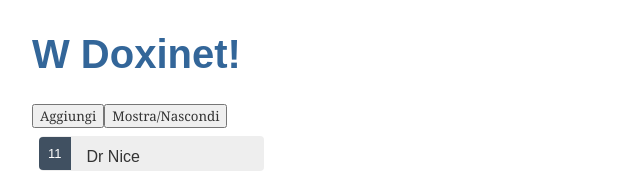
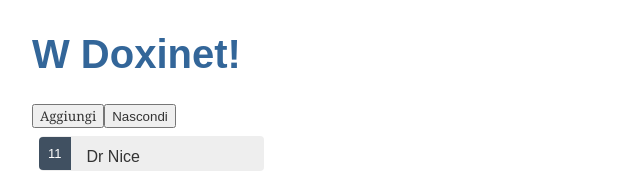
Before and after one commit to andrea-colleoni/doxinet-ng, an Angular app in the folder doxi-ng/: page / in a window 1280 px wide. Shown: the top 178 px of the page, without its empty margins (0-640 px from the left). Built offline with nearby package versions, Linux system fonts and the light colour scheme.

Commit message:
soluzione esercizio

```diff
--- a/doxi-ng/src/app/heroes/heroes.component.html
+++ b/doxi-ng/src/app/heroes/heroes.component.html
@@ -1,6 +1,9 @@
 <app-hero-detail [hero]="selectedHero"></app-hero-detail>
 <button (click)="addHero()">Aggiungi</button>
-<button (click)="toggle()">Mostra/Nascondi</button>
+<button (click)="toggle()">
+  <span *ngIf="show">Nascondi</span>
+  <span *ngIf="!show">Mostra</span>
+</button>
 <ul class="heroes" *ngIf="show">
   <li *ngFor="let hero of heroes"
       [class.selected]="hero === selectedHero"
```
